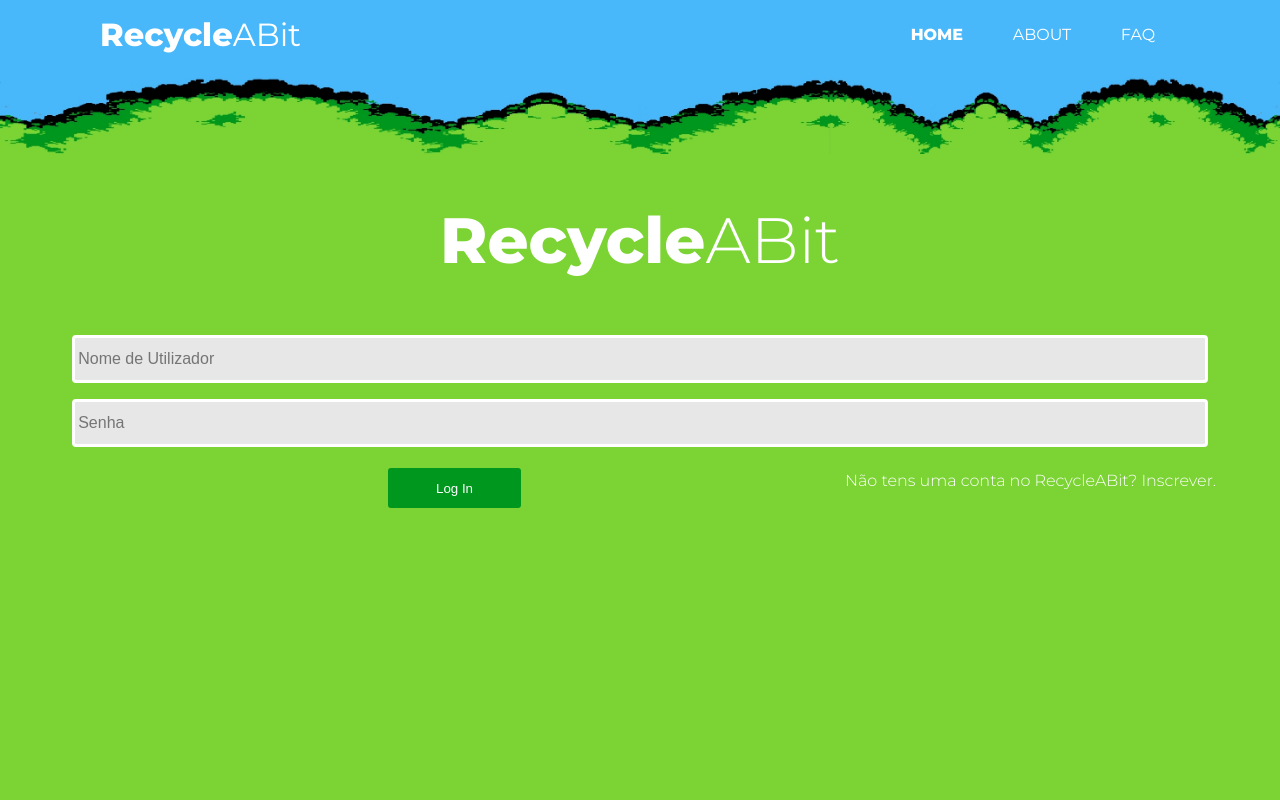
After one commit to paulomaia20/Projecto-ESIN, a PHP site: page /login.html in a window 1280 px wide. The commit adds this page. Run offline with PHP 8.4, Linux system fonts and the light colour scheme.

Commit message:
Home page and Log in linking

```diff
--- a/css/mainstyle.css
+++ b/css/mainstyle.css
@@ -18,8 +18,8 @@ html, body{
 .row {
 	width: 100%;
 	display: flex; flex-wrap: wrap;
-	padding-left:8em;
-	padding-right: 8em;
+	padding-left:4em;
+	padding-right: 4em;
 }
 .col-1 {
 	width: 8.33%
@@ -37,6 +37,8 @@ html, body{
 	width: 46.66%
 }
 .col-6 {
+	padding-left: 2em;
+	padding-right: 2em;
 	width: 50%
 }
 
@@ -66,6 +68,7 @@ html, body{
 p{
 	color:white;
 	font-family: 'Montserrat', sans-serif;
+	font-weight: 300;
 	font-size:1rem;
 }
 
@@ -75,10 +78,14 @@ h2{
 	font-weight: 400;
 	font-size:2em;
 	text-align: center;
+	margin: 0;
 }
 
 input{
 	width: 100%;
+}
+
+footer{
 }
 
 
@@ -86,7 +93,7 @@ input{
 background:#7CD434;
 background-size: contain;
 margin:0px;
-padding:4px;
+padding-bottom:3em;
 }
 
 #name{
@@ -109,7 +116,9 @@ padding:4px;
 }
 
 
-#loginbox{}
+#loginbox{
+
+}
 
 #treeline{
 	width:100%;
--- /dev/null
+++ b/login.html
@@ -0,0 +1,34 @@
+<!DOCTYPE html>
+<html>
+
+<head>
+	<link href="css/mainstyle.css" rel="stylesheet" type="text/css">
+	<link href="css/form.css" rel="stylesheet" type="text/css">
+	<link href="css/navbar.css" rel="stylesheet" type="text/css">
+
+	<link href="https://fonts.googleapis.com/css?family=Catamaran:800" rel="stylesheet">
+	<link href="https://fonts.googleapis.com/css?family=Montserrat:300,400,800" rel="stylesheet">
+	<title>RecycleABit</title>
+</head>
+</html>
+
+<body>
+	<div class="main-navbar">
+		<a class="navbar-brand" href="mainpage.html"><b>Recycle</b>ABit</a>
+			<ul class="nav navbar-nav">
+				<li><a href="mainpage.html" class="active">Home</a></li>
+				<li><a href="https://en.wikipedia.org/wiki/About">About</a></li>
+				<li><a href="https://pt.wikipedia.org/wiki/Experience">FAQ</a></li>
+			</ul>
+		</div>
+
+	<img id="skyline" src="img/theskyline4.jpg" alt="Sky Line">
+	<div id="section1">
+		<h1 id="name"><b>Recycle</b>ABit</h1>
+	</div>
+	<div class="row">
+		<input type="text" name="Nome de Utilizador" placeholder="Nome de Utilizador">
+		<input type="password" placeholder="Senha" name="Palavra-Passe">
+		<input type="submit" value="Log In">
+		<p> Não tens uma conta no RecycleABit? Inscrever.</p>
+</body>
```
Also changed, not shown: mainpage.html (+6 -16 lines).
